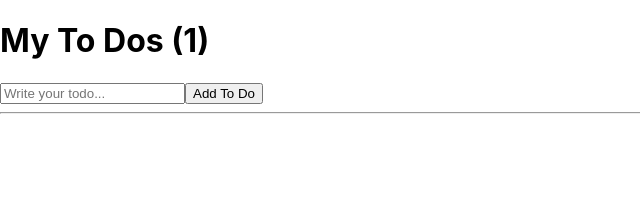
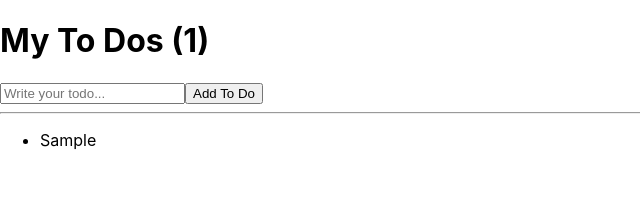
Before and after one commit to kuujhin/movie-web-service, a React (Create React App) app: page / in a window 1280 px wide. Both pictures are taken after typing "Sample" into the empty fields and a click on the button "Add To Do". Shown: the top 220 px of the page, without its empty margins (0-640 px from the left). Built offline with nearby package versions, Linux system fonts and the light colour scheme.

Commit message:
todo list 2

```diff
--- a/src/App.js
+++ b/src/App.js
@@ -27,6 +27,11 @@ function App() {
         <button>Add To Do</button>
       </form>
       <hr />
+      <ul>
+        {toDos.map((item, index) => (
+          <li key={index}>{item}</li>
+        ))}
+      </ul>
     </div>
   );
 }
```
